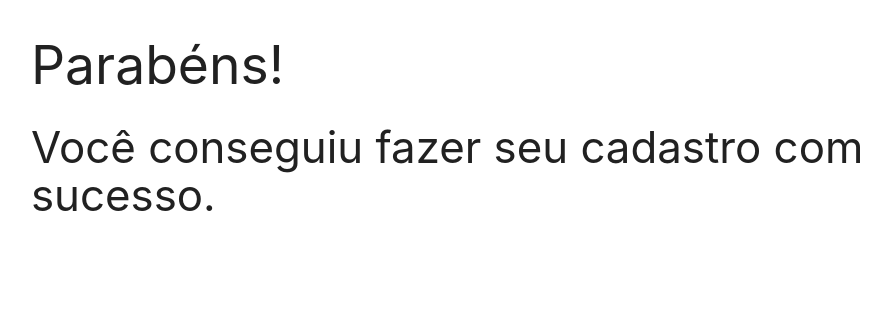
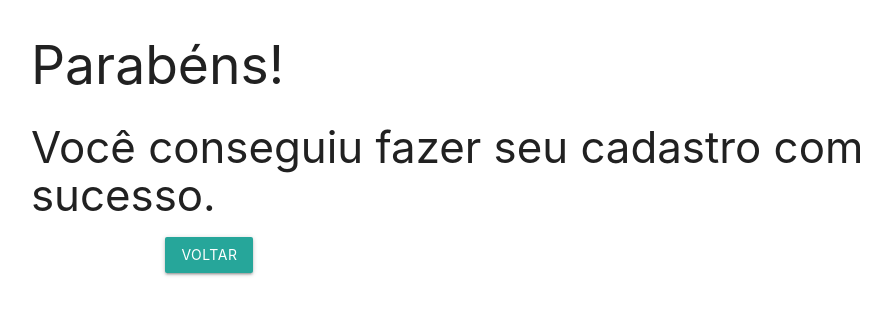
Before and after one commit to nicolliegoes/Forms, a plain HTML site: page parabens.html in a window 1280 px wide. Shown: the whole page, without its empty margins (161-1052 px from the left). Drawn offline with nearby package versions, Linux system fonts and the light colour scheme.

Commit message:
Add files via upload

```diff
--- a/parabens.html
+++ b/parabens.html
@@ -12,6 +12,11 @@
     <div class="container">
         <h2>Parabéns!</h2>
         <h3>Você conseguiu fazer seu cadastro com sucesso.</h3>
+        <div class="container">
+            <form id="cadastro-form">
+        <a href="index.html"><button class="btn" type="button" value="submit">Voltar</button></a>
+        </form>
+
     </div>
 
     <script src="https://cdnjs.cloudflare.com/ajax/libs/materialize/1.0.0/js/materialize.min.js"></script>
```
